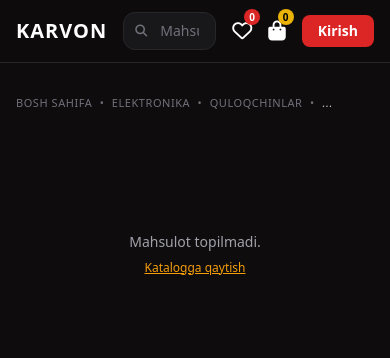
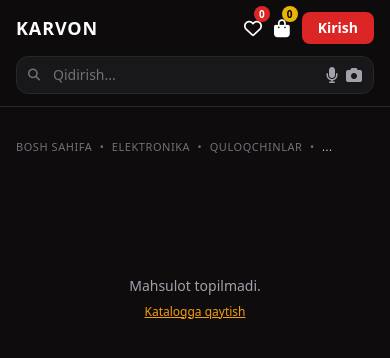
Before and after one commit to h1690066-star/Taqdimot-9-oylik, a plain HTML site: page pages/single.html in a window 390 px wide. Drawn offline with nearby package versions, Linux system fonts and the light colour scheme.

Commit message:
Bot qoshdik

```diff
--- a/js/mian.js
+++ b/js/mian.js
@@ -360,7 +360,6 @@ const categoryMenuChevron = document.getElementById("category-menu-chevron");
 
 const headerCategoriesList = [
     { name: "Barchasi", icon: "fa-border-all" },
-    { name: "Yangilari", icon: "fa-border-all" },
     { name: "Gadjetlar", icon: "fa-mobile-screen" },
     { name: "Kiyimlar", icon: "fa-shirt" },
     { name: "Mebel", icon: "fa-couch" },
--- a/pages/single.html
+++ b/pages/single.html
@@ -11,46 +11,80 @@
 
 <body class="bg-[#0e0c0d] text-white font-sans antialiased min-h-screen">
     <header class="border-b border-zinc-800 bg-[#0e0c0d]/90 backdrop-blur sticky top-0 z-50">
-        <div class="max-w-7xl mx-auto px-4 py-3 flex items-center justify-between gap-4">
+        <div class="max-w-7xl mx-auto px-4 py-3 flex flex-wrap items-center justify-between gap-3 md:gap-4">
 
             <!-- Logo -->
-            <div class="flex items-center gap-6">
-                <a href="/" class="text-xl font-extrabold tracking-wider text-white">KARVON</a>
-                <button
-                    class="hidden md:flex items-center gap-2 bg-zinc-900 border border-zinc-800 px-3 py-1.5 rounded-lg text-sm text-zinc-300 hover:text-white">
-                    <i class="fa-solid fa-bars"></i> Kategoriyalar
-                </button>
+            <div class="flex items-center gap-3 md:gap-6 order-1">
+                <!-- <button
+                    class="md:hidden flex items-center justify-center w-9 h-9 rounded-lg bg-zinc-900 border border-zinc-800 text-zinc-300 hover:text-white shrink-0"
+                    aria-label="Kategoriyalar">
+                    <i class="fa-solid fa-bars text-sm"></i>
+                </button> -->
+                <a href="/"
+                    class="text-lg sm:text-xl font-extrabold tracking-wider text-white whitespace-nowrap">KARVON</a>
+
             </div>
 
-            <!-- Search Bar -->
-            <div class="flex-1 max-w-2xl flex items-center gap-2">
-                <div class="relative flex-1">
-                    <input type="text" placeholder="Mahsulot yoki do'kon qidirish..."
-                        class="w-full bg-zinc-900 border border-zinc-800 rounded-xl py-2 pl-9 pr-4 text-sm text-white placeholder-zinc-500 focus:outline-none focus:border-red-600 transition">
-                    <i
-                        class="fa-solid fa-magnifying-glass absolute left-3 top-1/2 -translate-y-1/2 text-zinc-500 text-xs"></i>
-                </div>
-            </div>
-
-            <!-- Action Icons -->
-            <div class="flex items-center gap-4">
+            <div class="flex items-center gap-3 sm:gap-4 order-2 md:order-3 shrink-0">
+                <!-- Like Badge Icon -->
                 <div class="relative cursor-pointer hover:text-red-500 transition">
-                    <i class="fa-regular fa-heart text-xl"></i>
+                    <i class="fa-regular fa-heart text-lg sm:text-xl"></i>
                     <span id="like-count"
                         class="absolute -top-2 -right-2 bg-red-600 text-white text-[10px] font-bold w-4 h-4 rounded-full flex items-center justify-center">
                         0
                     </span>
                 </div>
 
+                <!-- Cart Icon -->
                 <div class="relative cursor-pointer hover:text-red-500 transition">
-                    <i class="fa-solid fa-bag-shopping text-xl"></i>
+                    <i class="fa-solid fa-bag-shopping text-lg sm:text-xl"></i>
                     <span
                         class="absolute -top-2 -right-2 bg-yellow-500 text-black text-[10px] font-bold w-4 h-4 rounded-full flex items-center justify-center">
                         0
                     </span>
                 </div>
 
-                <div id="header-user-container"></div>
+                <!-- DYNAMIC USER PROFILE / LOGIN CONTAINER -->
+                <div id="header-user-container">
+                    <!-- JS avtorizatsiyaga qarab ushbu joyga rasm va ismni yoki Kirish tugmasini qo'yadi -->
+                </div>
+            </div>
+
+            <div class="w-full md:w-auto md:flex-1 md:max-w-2xl flex items-center gap-2 order-3 md:order-2">
+
+                <!-- Platform Switcher Buttons -->
+                <!-- <div class="bg-zinc-900 p-1 rounded-xl border border-zinc-800 flex items-center shrink-0">
+                    <button id="btn-taobao"
+                        class="px-2.5 sm:px-3 py-1 text-xs font-semibold rounded-lg bg-red-600 text-white transition-all whitespace-nowrap">
+                        Taobao
+                    </button>
+                    <button id="btn-1688"
+                        class="px-2.5 sm:px-3 py-1 text-xs font-semibold rounded-lg text-zinc-400 hover:text-white transition-all whitespace-nowrap">
+                        1688
+                    </button>
+                </div> -->
+
+                <div class="relative flex-1 min-w-0">
+                    <input type="text" id="search-input" placeholder="Qidirish..."
+                        class="w-full bg-zinc-900 border border-zinc-800 rounded-xl py-2 pl-9 pr-16 sm:pr-20 text-sm text-white placeholder-zinc-500 focus:outline-none focus:border-red-600 transition">
+                    <i
+                        class="fa-solid fa-magnifying-glass absolute left-3 top-1/2 -translate-y-1/2 text-zinc-500 text-xs"></i>
+
+                    <!-- Tools (Camera & Mic Icons) -->
+                    <div class="absolute right-3 top-1/2 -translate-y-1/2 flex items-center gap-2 text-zinc-400">
+                        <!-- Voice Search Button -->
+                        <button id="voice-search-btn" title="Ovozli qidiruv" class="hover:text-red-500 transition">
+                            <i class="fa-solid fa-microphone"></i>
+                        </button>
+                        <!-- Image Search Button -->
+                        <label for="image-upload" title="Rasm bilan qidirish"
+                            class="cursor-pointer hover:text-red-500 transition">
+                            <i class="fa-solid fa-camera"></i>
+                        </label>
+                        <input type="file" id="image-upload" accept="image/*" class="hidden">
+                    </div>
+                </div>
+
             </div>
 
         </div>
```
Also changed, not shown: index.html (+0 -1 lines), js/pay.js (+64 -3 lines), pages/market.html (+5 -8 lines), pages/pay.html (+2 -4 lines).
